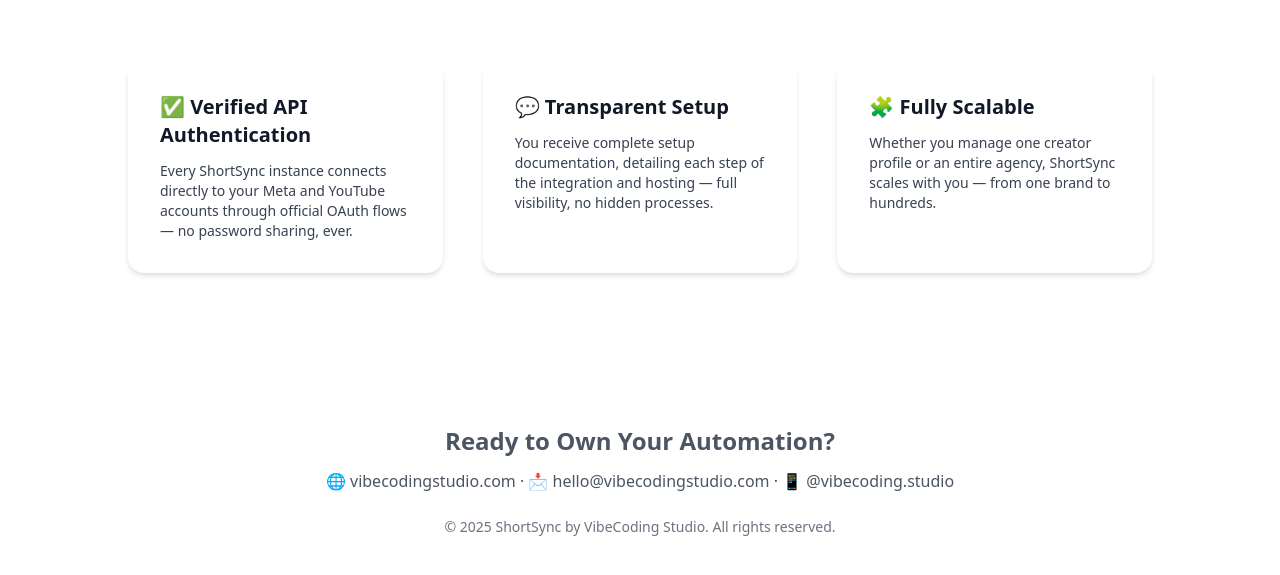
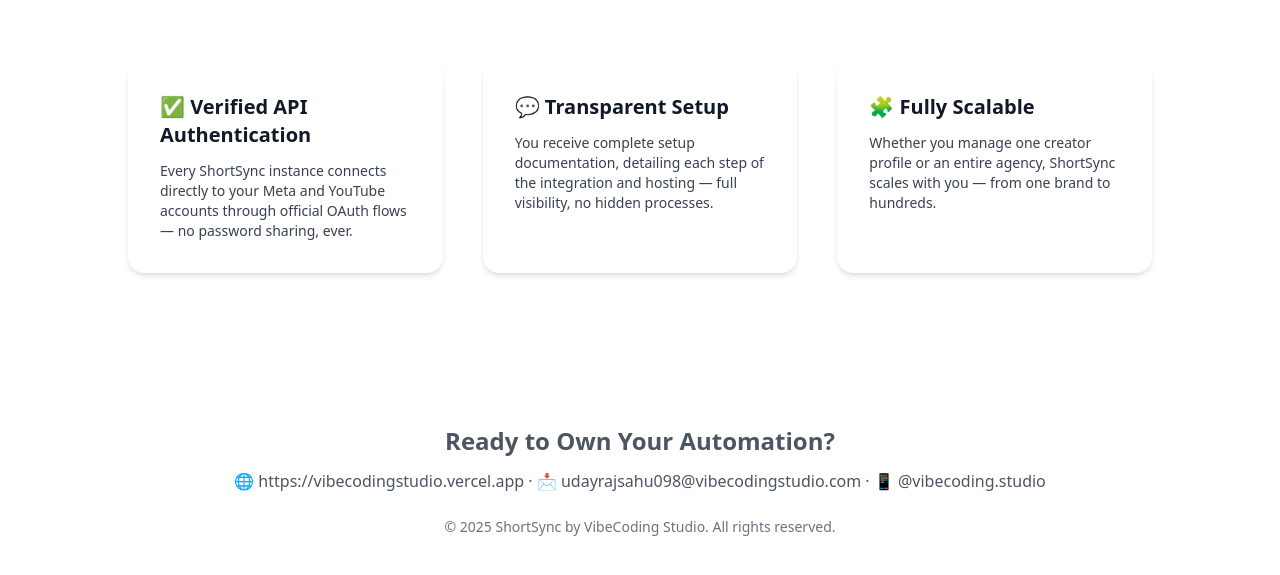
Before and after one commit to Udayraj-Sahu/VibeCodingStudio, a website: page index.html in a window 1280 px wide. Shown: the part 2316-2891 px from the top of the page. Drawn offline with nearby package versions, Linux system fonts and the light colour scheme.

Commit message:
Update index.html

```diff
--- a/index.html
+++ b/index.html
@@ -245,7 +245,7 @@
 				Ready to Own Your Automation?
 			</p>
 			<p class="text-gray-600">
-				🌐 vibecodingstudio.com · 📩 hello@vibecodingstudio.com · 📱
+				🌐 https://vibecodingstudio.vercel.app · 📩 udayrajsahu098@vibecodingstudio.com · 📱
 				@vibecoding.studio
 			</p>
 			<p class="text-gray-500 text-sm mt-6">
```
